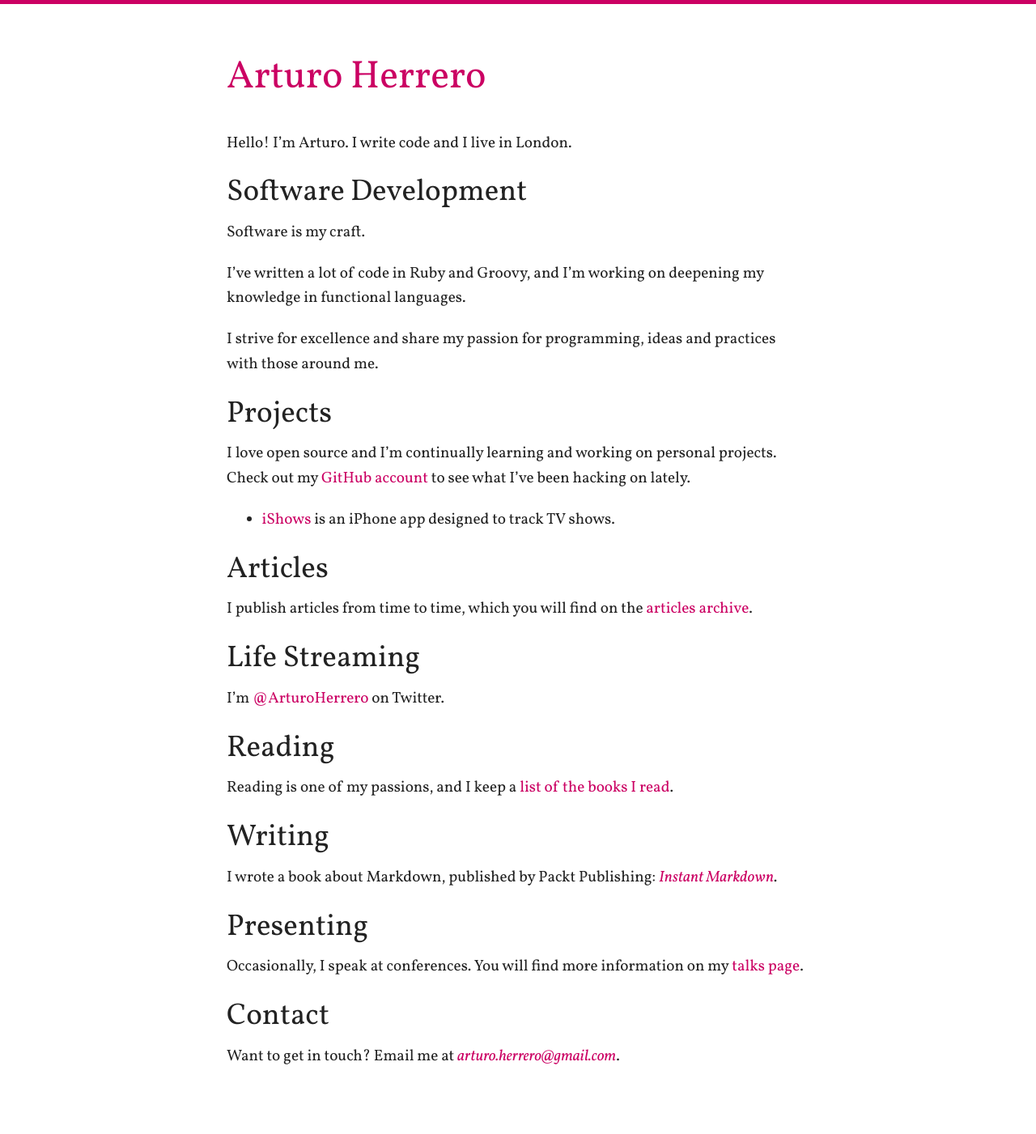
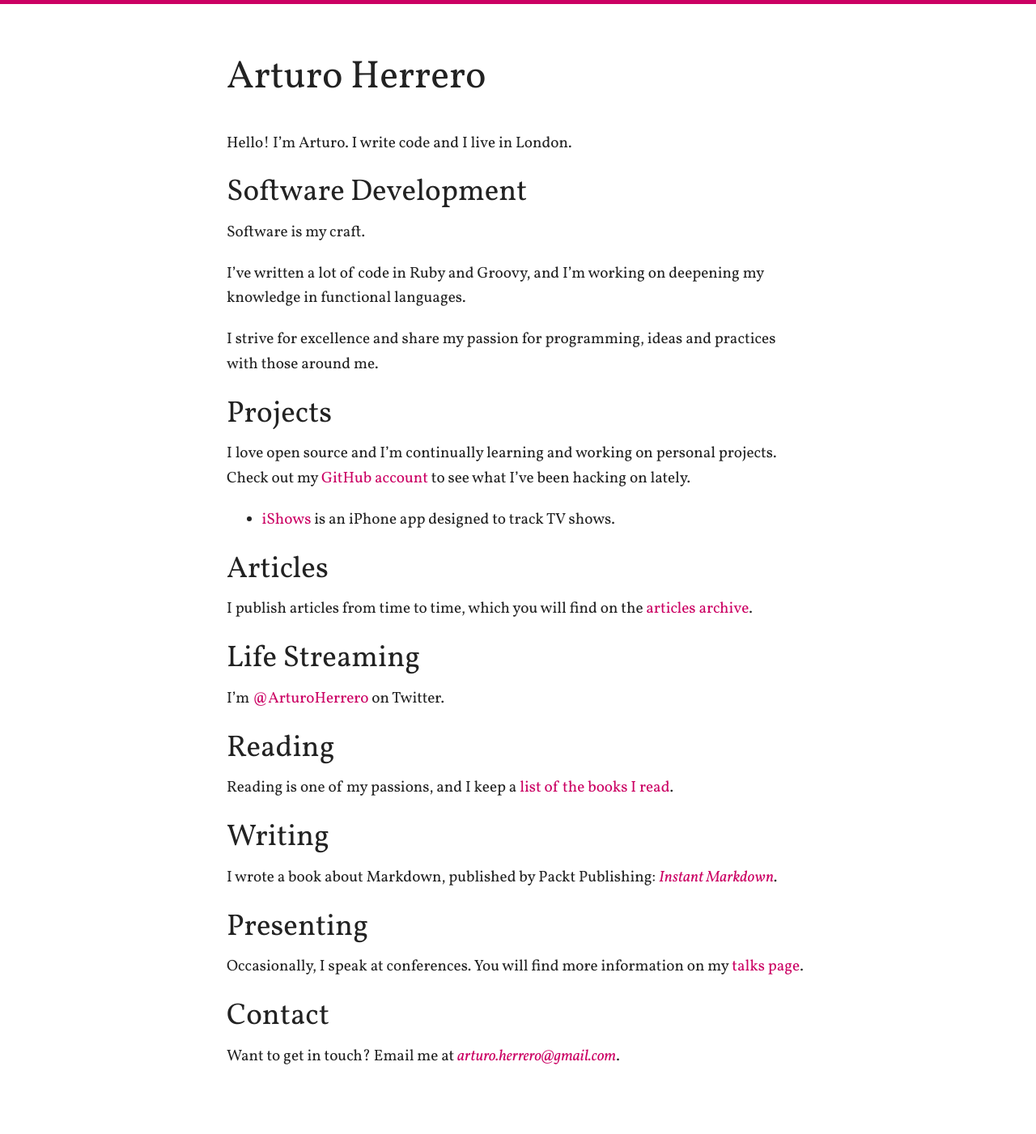
Before and after one commit to arturoherrero/arturoherrero.com, a Jekyll site: the page built from index.md, in a window 1280 px wide. Shown: the whole page at 81% size. Built offline with Jekyll 4.4.1, drawn with Linux system fonts in a browser that asks for light colours.

```diff
--- a/assets/css/main.css
+++ b/assets/css/main.css
@@ -32,11 +32,13 @@
 }
 
 h1 > a {
+  color: #222;
   position: relative;
   text-decoration: none;
 }
 
 h1 > a:hover {
+  color: #222;
   text-decoration: none;
 }
 
```
